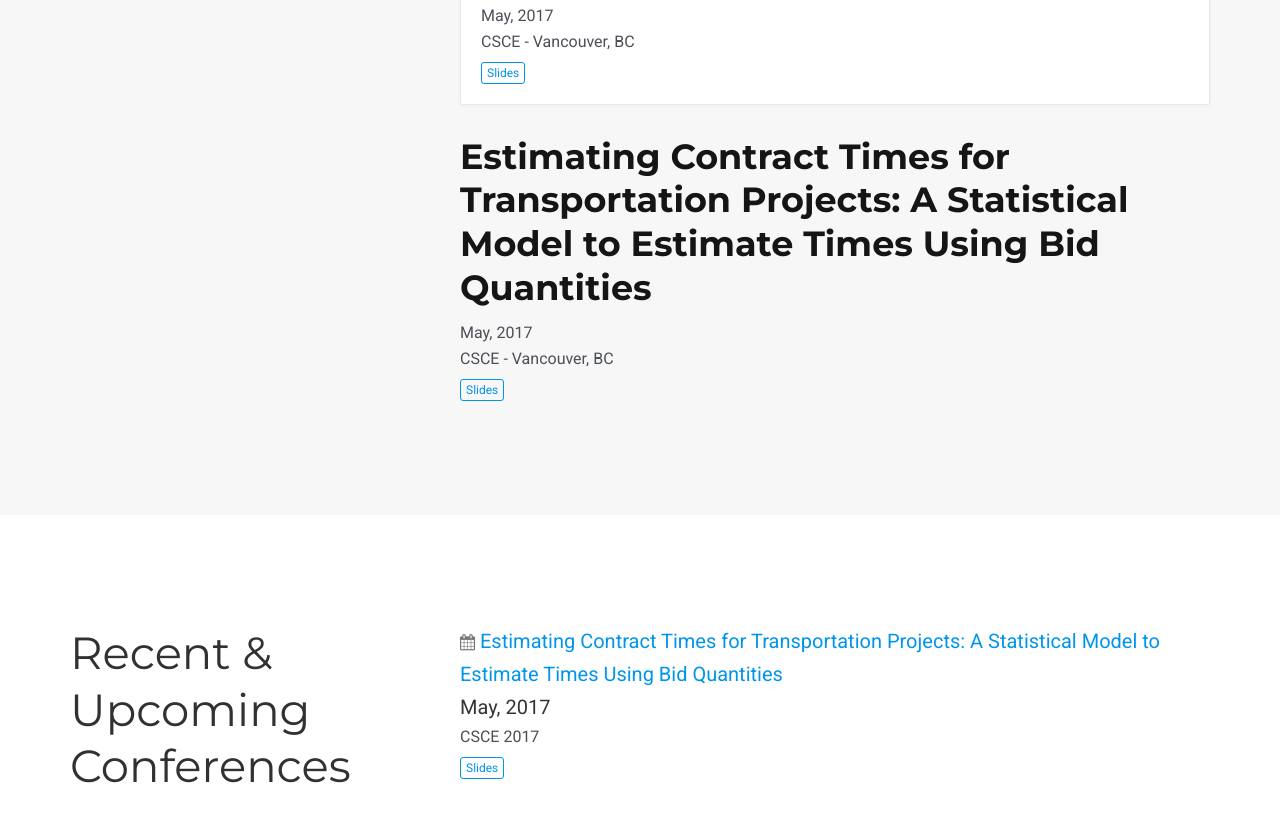
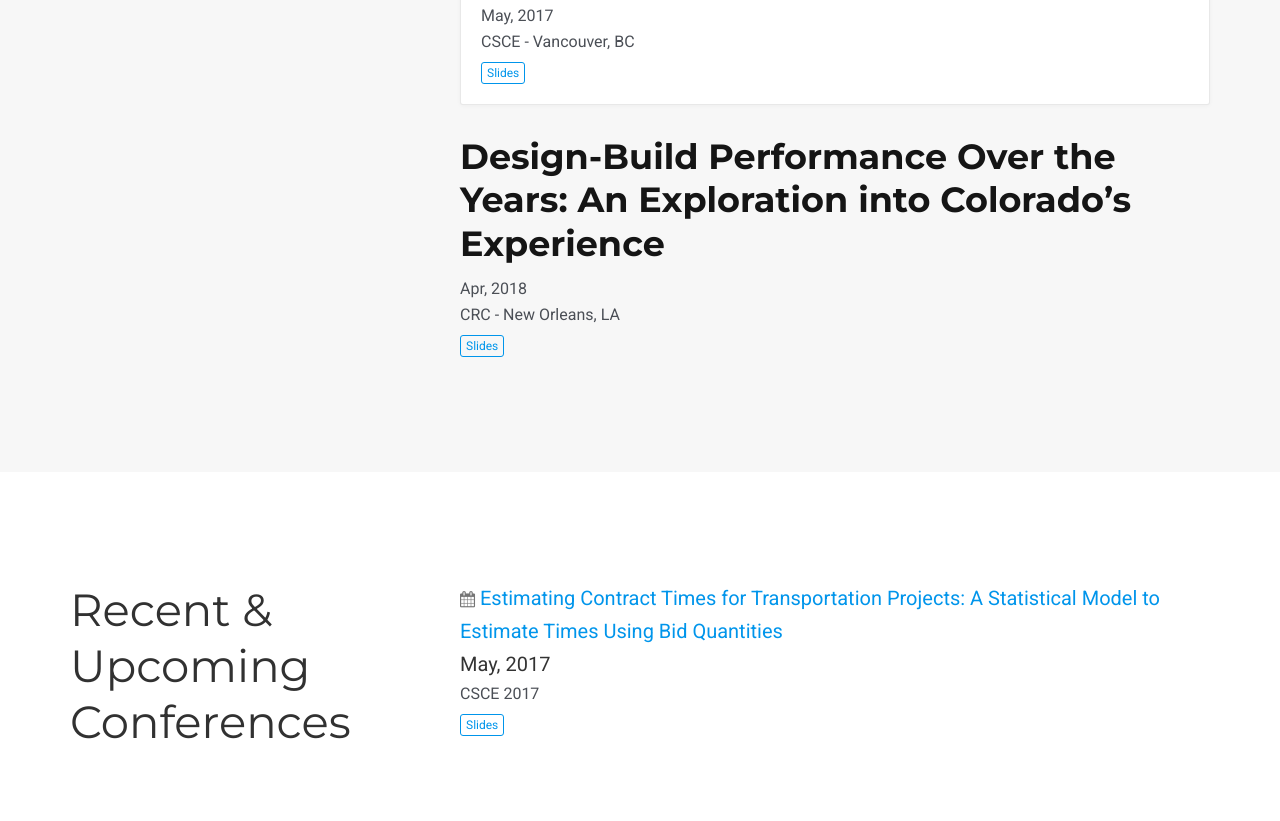
Before and after one commit to guillermonevett/guillermonevett.github.io, a plain HTML site: page index.html in a window 1280 px wide. Shown: the part 1092-1913 px from the top of the page. Drawn offline with nearby package versions, Linux system fonts and the light colour scheme; some icons are missing.

Commit message:
Update index.html

```diff
--- a/index.html
+++ b/index.html
@@ -437,12 +437,12 @@
 
 </div>
 <h3 class="article-title" itemprop="name">
-    <a href="https://guillermonevett.github.io/talk/rmacc-2018/" itemprop="url">Estimating Contract Times for Transportation Projects: A Statistical Model to Estimate Times Using Bid Quantities</a>
+    <a href="https://guillermonevett.github.io/talk/rmacc-2018/" itemprop="url">Design-Build Performance Over the Years: An Exploration into Colorado’s Experience</a>
   </h3>
 
   <div class="talk-metadata" itemprop="startDate">
 
-    May, 2017
+    Apr, 2018
 
 
 
@@ -451,7 +451,7 @@
 
   <div class="talk-metadata">
 
-    CSCE - Vancouver, BC
+    CRC - New Orleans, LA
 
   </div>
 
@@ -467,7 +467,7 @@
 
 
 
-<a class="btn btn-primary btn-outline btn-xs" href="https://guillermonevett.github.io/files/talks/Presentation CSCE 2017 - Nevett.pdf">
+<a class="btn btn-primary btn-outline btn-xs" href="https://guillermonevett.github.io/files/talks/Colorado ACM Progress_Presentation.pdf">
   Slides
 </a>
 
```
